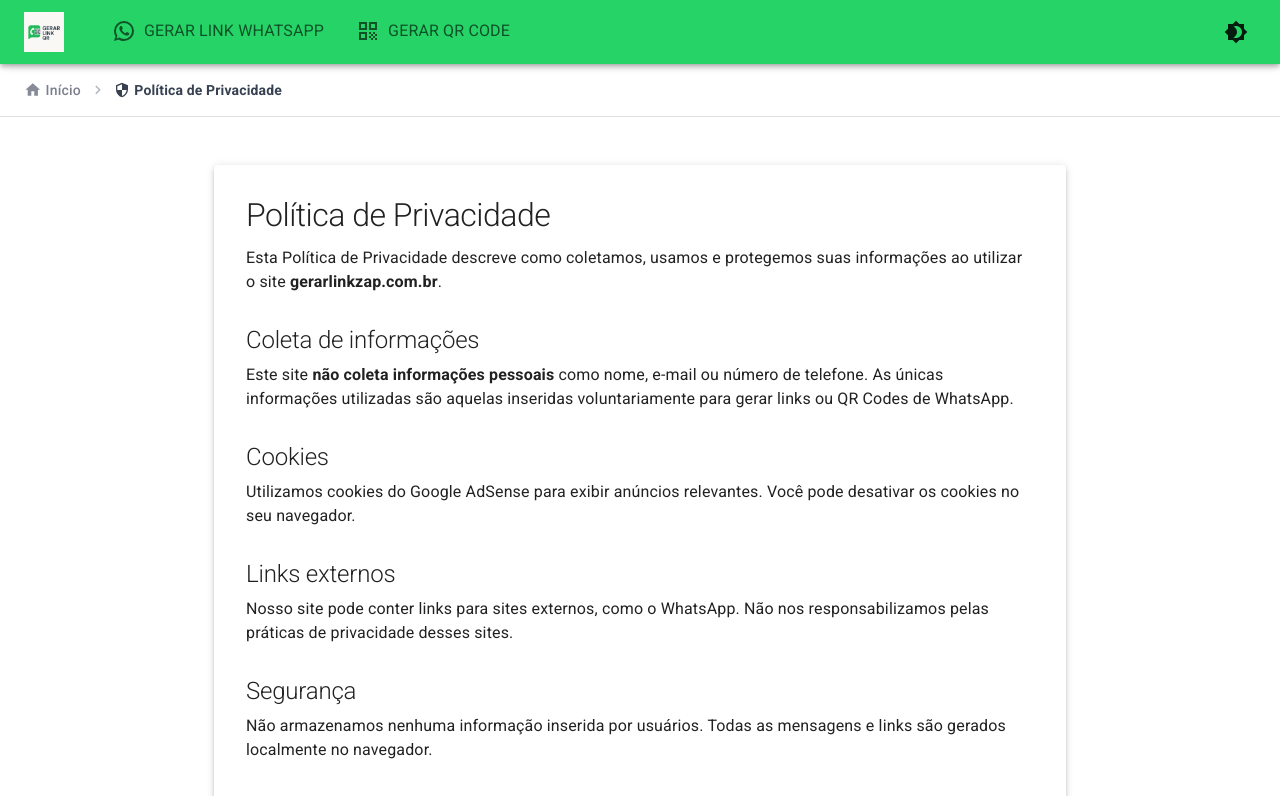
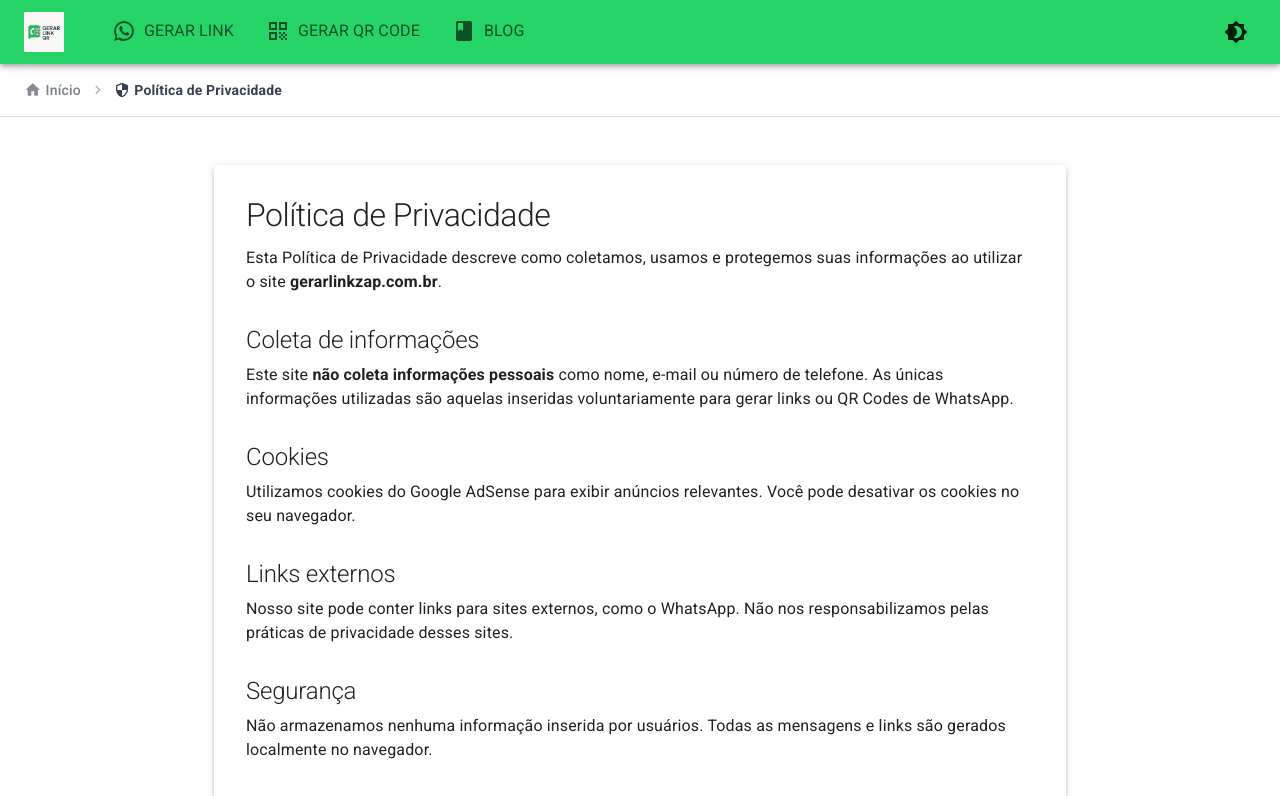
Before and after one commit to rodrigovoliveira/whatsapp-link-generator, a React (Create React App) app: page /politica-de-privacidade in a window 1280 px wide. Shown: the top 796 px of the page. Built offline with nearby package versions, Linux system fonts and the light colour scheme.

Commit message:
feat: atualiza integrações de analytics e ads
- Adiciona Google Tag Manager (GTM-NF649R56)
- Atualiza Google Analytics para G-9X9BYPNZKZ
- Configura AMP Auto Ads
- Atualiza robots.txt com rotas do blog
- Atualiza README com novas integrações

```diff
--- a/public/index.html
+++ b/public/index.html
@@ -5,6 +5,19 @@
     <meta name="viewport" content="width=device-width, initial-scale=1, maximum-scale=5" />
     <meta name="theme-color" content="#25D366" />
     <meta name="google-adsense-account" content="ca-pub-6626399903538096">
+
+    <!-- Google Tag Manager -->
+    <script>(function(w,d,s,l,i){w[l]=w[l]||[];w[l].push({'gtm.start':
+    new Date().getTime(),event:'gtm.js'});var f=d.getElementsByTagName(s)[0],
+    j=d.createElement(s),dl=l!='dataLayer'?'&l='+l:'';j.async=true;j.src=
+    'https://www.googletagmanager.com/gtm.js?id='+i+dl;f.parentNode.insertBefore(j,f);
+    })(window,document,'script','dataLayer','GTM-NF649R56');</script>
+    <!-- End Google Tag Manager -->
+
+    <!-- AMP Auto Ads -->
+    <script async custom-element="amp-auto-ads"
+            src="https://cdn.ampproject.org/v0/amp-auto-ads-0.1.js">
+    </script>
 
     <!-- Ícones -->
     <link rel="icon" href="%PUBLIC_URL%/logo.webp" type="image/webp" />
@@ -19,19 +32,29 @@
     <link rel="stylesheet" href="https://fonts.googleapis.com/css?family=Roboto:300,400,500,700&display=swap" />
 
     <!-- Google AdSense -->
-    <script async src="//pagead2.googlesyndication.com/pagead/js/adsbygoogle.js?client=ca-pub-6626399903538096" crossorigin="anonymous"></script>
+    <script async src="https://pagead2.googlesyndication.com/pagead/js/adsbygoogle.js?client=ca-pub-6626399903538096" crossorigin="anonymous"></script>
 
-    <!-- Google Analytics -->
-    <script async src="https://www.googletagmanager.com/gtag/js?id=G-77LBG1WG50"></script>
+    <!-- Google tag (gtag.js) -->
+    <script async src="https://www.googletagmanager.com/gtag/js?id=G-9X9BYPNZKZ"></script>
     <script>
       window.dataLayer = window.dataLayer || [];
       function gtag(){dataLayer.push(arguments);}
       gtag('js', new Date());
 
-      gtag('config', 'G-77LBG1WG50');
+      gtag('config', 'G-9X9BYPNZKZ');
     </script>
   </head>
   <body>
+    <!-- Google Tag Manager (noscript) -->
+    <noscript><iframe src="https://www.googletagmanager.com/ns.html?id=GTM-NF649R56"
+    height="0" width="0" style="display:none;visibility:hidden"></iframe></noscript>
+    <!-- End Google Tag Manager (noscript) -->
+
+    <!-- AMP Auto Ads -->
+    <amp-auto-ads type="adsense"
+            data-ad-client="ca-pub-6626399903538096">
+    </amp-auto-ads>
+
     <noscript>
       <h1>Gerador de Link WhatsApp</h1>
       <p>Você precisa habilitar o JavaScript para usar este gerador de links para WhatsApp.</p>
--- a/src/App.tsx
+++ b/src/App.tsx
@@ -1,11 +1,8 @@
 import React, { useState } from 'react';
-import { Box, AppBar, Toolbar, Typography, Stack, Link as MuiLink } from '@mui/material';
-import WhatsAppIcon from '@mui/icons-material/WhatsApp';
-import QrCodeIcon from '@mui/icons-material/QrCode';
-import { Routes, Route, Link, useLocation, Navigate } from 'react-router-dom';
+import { Box, Link as MuiLink } from '@mui/material';
+import { Routes, Route, useLocation, Navigate } from 'react-router-dom';
 import WhatsAppLinkGenerator from './components/WhatsAppLinkGenerator';
 import QRCodeGenerator from './components/QRCodeGenerator';
-import ThemeToggle from './components/ThemeToggle';
 import SEOHead from './components/SEOHead';
 import PrivacyPolicy from './components/PrivacyPolicy';
 import TermsOfUse from './components/TermsOfUse';
@@ -13,31 +10,7 @@ import Footer from './components/Footer';
 import Breadcrumbs from './components/Breadcrumbs';
 import Blog from './components/Blog';
 import BlogPost from './components/BlogPost';
-
-const MenuButton = ({ to, icon, text, isSelected }: { to: string; icon: React.ReactNode; text: string; isSelected: boolean }) => (
-  <Link
-    to={to}
-    style={{
-      textDecoration: 'none',
-      color: 'inherit',
-      opacity: isSelected ? 1 : 0.7,
-      transition: 'opacity 0.2s',
-    }}
-  >
-    <Stack
-      direction="row"
-      spacing={1}
-      alignItems="center"
-      sx={{
-        padding: '12px 16px',
-        borderBottom: isSelected ? '2px solid currentColor' : '2px solid transparent',
-      }}
-    >
-      {icon}
-      <Typography variant="subtitle1">{text}</Typography>
-    </Stack>
-  </Link>
-);
+import MainMenu from './components/MainMenu';
 
 function App() {
   const [generatedLink, setGeneratedLink] = useState('');
@@ -85,55 +58,7 @@ function App() {
         Pular para o conteúdo principal
       </MuiLink>
 
-      <AppBar
-        position="fixed"
-        sx={{
-          backgroundColor: 'primary.main',
-          color: 'primary.contrastText',
-          zIndex: 1200
-        }}
-      >
-        <Toolbar sx={{ justifyContent: 'space-between' }}>
-          <Stack direction="row" spacing={2} alignItems="center">
-            <Link
-              to="/"
-              style={{
-                textDecoration: 'none',
-                display: 'flex',
-                alignItems: 'center'
-              }}
-            >
-              <img
-                src={`${process.env.PUBLIC_URL}/logo.png`}
-                alt="Gerar Link QR"
-                style={{
-                  height: '40px',
-                  width: 'auto',
-                  marginRight: '16px'
-                }}
-              />
-            </Link>
-            <Stack
-              direction={{ xs: 'column', sm: 'row' }}
-              spacing={{ xs: 1, sm: 0 }}
-            >
-              <MenuButton
-                to="/gerar-link-whatsapp"
-                icon={<WhatsAppIcon />}
-                text="GERAR LINK WHATSAPP"
-                isSelected={location.pathname === '/gerar-link-whatsapp'}
-              />
-              <MenuButton
-                to="/gerar-qr-code"
-                icon={<QrCodeIcon />}
-                text="GERAR QR CODE"
-                isSelected={location.pathname === '/gerar-qr-code'}
-              />
-            </Stack>
-          </Stack>
-          <ThemeToggle />
-        </Toolbar>
-      </AppBar>
+      <MainMenu />
 
       <Box
         component="main"
--- a/src/components/Footer.tsx
+++ b/src/components/Footer.tsx
@@ -36,14 +36,6 @@ const Footer: React.FC = () => {
         }}>
           <MuiLink
             component={Link}
-            to="/blog"
-            color="inherit"
-            underline="hover"
-          >
-            Blog
-          </MuiLink>
-          <MuiLink
-            component={Link}
             to="/termos-de-uso"
             color="inherit"
             underline="hover"
--- /dev/null
+++ b/src/components/MainMenu.tsx
@@ -0,0 +1,197 @@
+import React, { useState } from 'react';
+import { Link, useLocation } from 'react-router-dom';
+import {
+  AppBar,
+  Toolbar,
+  Stack,
+  IconButton,
+  Drawer,
+  List,
+  ListItem,
+  ListItemIcon,
+  ListItemText,
+  Box,
+  useTheme,
+  useMediaQuery,
+  Typography
+} from '@mui/material';
+import WhatsAppIcon from '@mui/icons-material/WhatsApp';
+import QrCodeIcon from '@mui/icons-material/QrCode';
+import BookIcon from '@mui/icons-material/Book';
+import MenuIcon from '@mui/icons-material/Menu';
+import ThemeToggle from './ThemeToggle';
+
+interface MenuItemProps {
+  to: string;
+  icon: React.ReactNode;
+  text: string;
+  isSelected: boolean;
+  onClick?: () => void;
+}
+
+const MenuItem: React.FC<MenuItemProps> = ({ to, icon, text, isSelected, onClick }) => (
+  <Link
+    to={to}
+    style={{
+      textDecoration: 'none',
+      color: 'inherit',
+      display: 'flex',
+      alignItems: 'center',
+    }}
+    onClick={onClick}
+  >
+    <Stack
+      direction="row"
+      spacing={1}
+      alignItems="center"
+      sx={{
+        padding: '12px 16px',
+        opacity: isSelected ? 1 : 0.7,
+        transition: 'all 0.2s',
+        borderBottom: isSelected ? '2px solid currentColor' : '2px solid transparent',
+        '&:hover': {
+          opacity: 1,
+          backgroundColor: 'rgba(255, 255, 255, 0.1)'
+        }
+      }}
+    >
+      {icon}
+      <Typography variant="subtitle1">{text}</Typography>
+    </Stack>
+  </Link>
+);
+
+const MainMenu: React.FC = () => {
+  const [mobileOpen, setMobileOpen] = useState(false);
+  const location = useLocation();
+  const theme = useTheme();
+  const isMobile = useMediaQuery(theme.breakpoints.down('md'));
+
+  const handleDrawerToggle = () => {
+    setMobileOpen(!mobileOpen);
+  };
+
+  const menuItems = [
+    { to: '/gerar-link-whatsapp', icon: <WhatsAppIcon />, text: 'GERAR LINK' },
+    { to: '/gerar-qr-code', icon: <QrCodeIcon />, text: 'GERAR QR CODE' },
+    { to: '/blog', icon: <BookIcon />, text: 'BLOG' }
+  ];
+
+  const renderMenuItems = (onClick?: () => void) => (
+    menuItems.map((item) => (
+      <MenuItem
+        key={item.to}
+        to={item.to}
+        icon={item.icon}
+        text={item.text}
+        isSelected={location.pathname === item.to}
+        onClick={onClick}
+      />
+    ))
+  );
+
+  return (
+    <AppBar
+      position="fixed"
+      sx={{
+        backgroundColor: 'primary.main',
+        color: 'primary.contrastText',
+        zIndex: 1200
+      }}
+    >
+      <Toolbar sx={{ justifyContent: 'space-between' }}>
+        <Stack direction="row" spacing={2} alignItems="center">
+          <Link
+            to="/"
+            style={{
+              textDecoration: 'none',
+              display: 'flex',
+              alignItems: 'center'
+            }}
+          >
+            <img
+              src={`${process.env.PUBLIC_URL}/logo.png`}
+              alt="Gerar Link QR"
+              style={{
+                height: '40px',
+                width: 'auto',
+                marginRight: '16px'
+              }}
+            />
+          </Link>
+
+          {/* Menu Desktop */}
+          {!isMobile && (
+            <Stack direction="row">
+              {renderMenuItems()}
+            </Stack>
+          )}
+        </Stack>
+
+        <Stack direction="row" spacing={1} alignItems="center">
+          <ThemeToggle />
+
+          {/* Botão do Menu Mobile */}
+          {isMobile && (
+            <IconButton
+              color="inherit"
+              aria-label="abrir menu"
+              edge="start"
+              onClick={handleDrawerToggle}
+            >
+              <MenuIcon />
+            </IconButton>
+          )}
+        </Stack>
+      </Toolbar>
+
+      {/* Drawer Mobile */}
+      <Drawer
+        variant="temporary"
+        anchor="right"
+        open={mobileOpen}
+        onClose={handleDrawerToggle}
+        ModalProps={{
+          keepMounted: true // Melhor performance em mobile
+        }}
+        sx={{
+          display: { xs: 'block', md: 'none' },
+          '& .MuiDrawer-paper': {
+            boxSizing: 'border-box',
+            width: 240,
+            backgroundColor: theme.palette.primary.main,
+            color: theme.palette.primary.contrastText
+          },
+        }}
+      >
+        <Box onClick={handleDrawerToggle} sx={{ mt: 2 }}>
+          <List>
+            {menuItems.map((item) => (
+              <ListItem
+                key={item.to}
+                component={Link}
+                to={item.to}
+                sx={{
+                  color: 'inherit',
+                  textDecoration: 'none',
+                  opacity: location.pathname === item.to ? 1 : 0.7,
+                  '&:hover': {
+                    opacity: 1,
+                    backgroundColor: 'rgba(255, 255, 255, 0.1)'
+                  }
+                }}
+              >
+                <ListItemIcon sx={{ color: 'inherit', minWidth: 40 }}>
+                  {item.icon}
+                </ListItemIcon>
+                <ListItemText primary={item.text} />
+              </ListItem>
+            ))}
+          </List>
+        </Box>
+      </Drawer>
+    </AppBar>
+  );
+};
+
+export default MainMenu;
```
Also changed, not shown: public/robots.txt, 1 other file (tests, documents, lock files or other folders).
